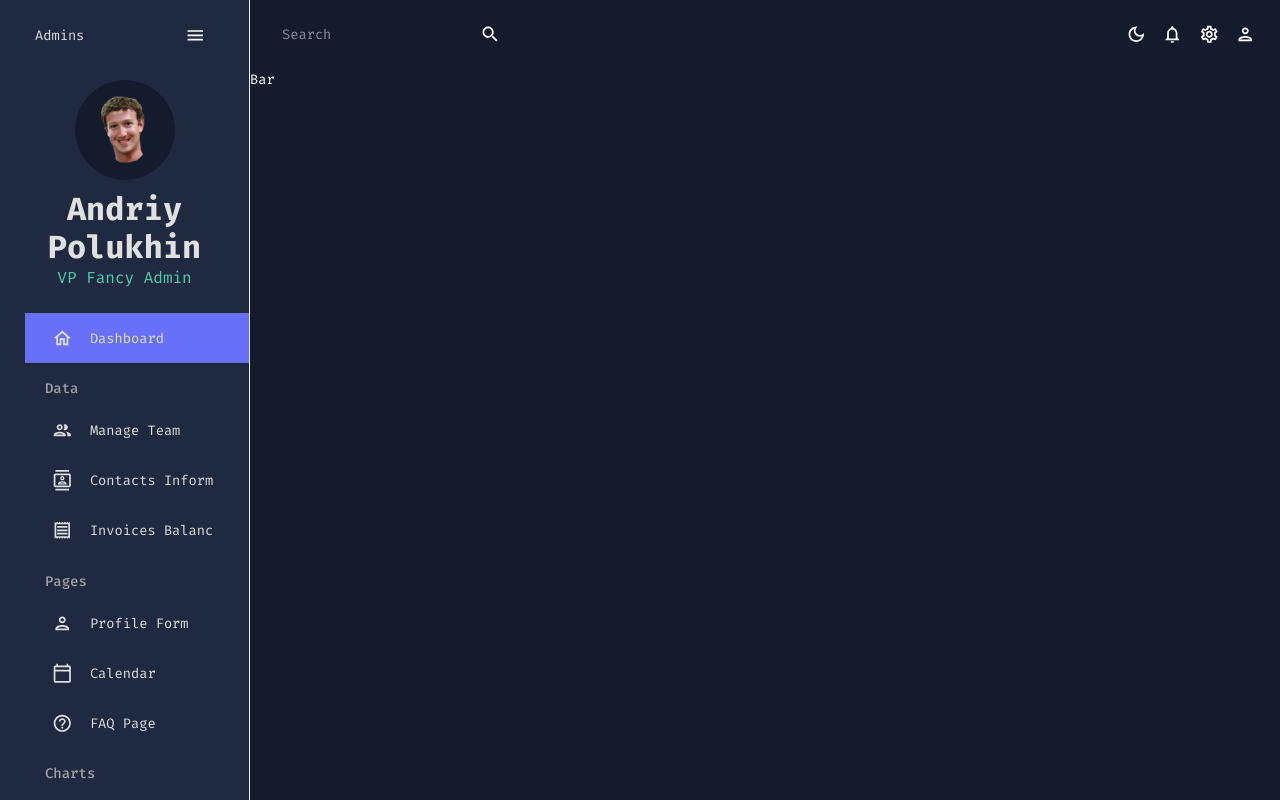
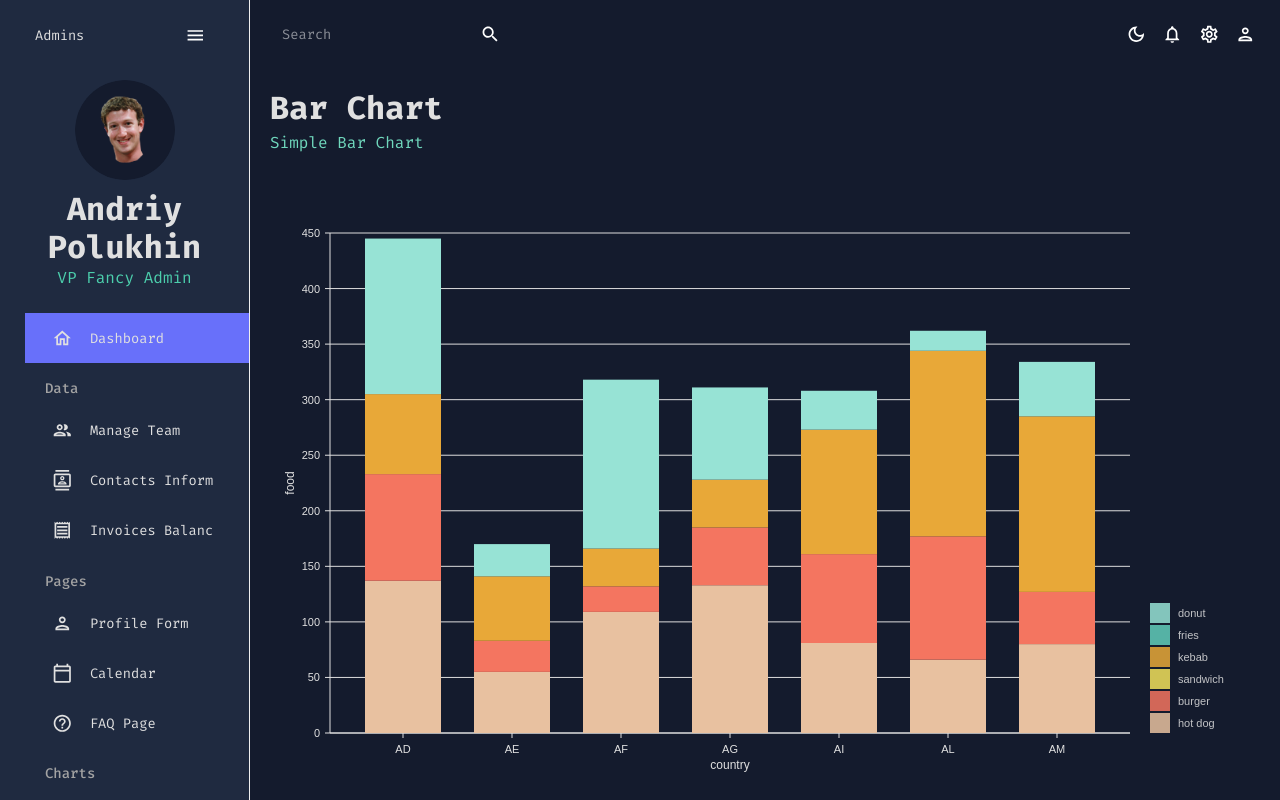
Before and after one commit to AndriyPolukhin/admin_ui, a React (Create React App) app: page /bar in a window 1280 px wide. Shown: the top 800 px of the page. Built offline with nearby package versions, Linux system fonts and the light colour scheme.

Commit message:
Added BarChart component and rendered it on Bar scene

```diff
--- /dev/null
+++ b/src/components/BarChart.jsx
@@ -0,0 +1,128 @@
+import { useTheme } from '@mui/material'
+import { ResponsiveBar } from '@nivo/bar'
+import { tokens } from '../theme'
+import { mockBarData as data } from '../data/mockData'
+
+const BarChart = ({ isDashboard = false }) => {
+	const theme = useTheme()
+	const colors = tokens(theme.palette.mode)
+
+	return (
+		<ResponsiveBar
+			data={data}
+			theme={{
+				// added
+				axis: {
+					domain: {
+						line: {
+							stroke: colors.grey[100],
+						},
+					},
+					legend: {
+						text: {
+							fill: colors.grey[100],
+						},
+					},
+					ticks: {
+						line: {
+							stroke: colors.grey[100],
+							strokeWidth: 1,
+						},
+						text: {
+							fill: colors.grey[100],
+						},
+					},
+				},
+				legends: {
+					text: { fill: colors.grey[100] },
+				},
+			}}
+			keys={['hot dog', 'burger', 'sandwich', 'kebab', 'fries', 'donut']}
+			indexBy='country'
+			margin={{ top: 50, right: 130, bottom: 50, left: 60 }}
+			padding={0.3}
+			valueScale={{ type: 'linear' }}
+			indexScale={{ type: 'band', round: true }}
+			colors={{ scheme: 'nivo' }}
+			defs={[
+				{
+					id: 'dots',
+					type: 'patternDots',
+					background: 'inherit',
+					color: '#38bcb2',
+					size: 4,
+					padding: 1,
+					stagger: true,
+				},
+				{
+					id: 'lines',
+					type: 'patternLines',
+					background: 'inherit',
+					color: '#eed312',
+					rotation: -45,
+					lineWidth: 6,
+					spacing: 10,
+				},
+			]}
+			borderColor={{
+				from: 'color',
+				modifiers: [['darker', '1.6']],
+			}}
+			axisTop={null}
+			axisRight={null}
+			axisBottom={{
+				tickSize: 5,
+				tickPadding: 5,
+				tickRotation: 0,
+				legend: isDashboard ? undefined : 'country', // changed
+				legendPosition: 'middle',
+				legendOffset: 32,
+			}}
+			axisLeft={{
+				tickSize: 5,
+				tickPadding: 5,
+				tickRotation: 0,
+				legend: isDashboard ? undefined : 'food',
+				legendPosition: 'middle',
+				legendOffset: -40,
+			}}
+			enableLabel={false}
+			labelSkipWidth={12}
+			labelSkipHeight={12}
+			labelTextColor={{
+				from: 'color',
+				modifiers: [['darker', 1.6]],
+			}}
+			legends={[
+				{
+					dataFrom: 'keys',
+					anchor: 'bottom-right',
+					direction: 'column',
+					justify: false,
+					translateX: 120,
+					translateY: 0,
+					itemsSpacing: 2,
+					itemWidth: 100,
+					itemHeight: 20,
+					itemDirection: 'left-to-right',
+					itemOpacity: 0.85,
+					symbolSize: 20,
+					effects: [
+						{
+							on: 'hover',
+							style: {
+								itemOpacity: 1,
+							},
+						},
+					],
+				},
+			]}
+			role='application'
+			barAriaLabel={function (e) {
+				return e.id + ': ' + e.formattedValue + ' in country: ' + e.indexValue
+			}}
+		/>
+	)
+}
+
+export default BarChart
--- a/src/scenes/bar/index.jsx
+++ b/src/scenes/bar/index.jsx
@@ -1,5 +1,16 @@
+import { Box } from '@mui/material'
+import Header from '../../components/Header'
+import BarChart from '../../components/BarChart'
+
 const Bar = () => {
-	return <div>Bar</div>
+	return (
+		<Box m='20px'>
+			<Header title='Bar Chart' subtitle='Simple Bar Chart' />
+			<Box height='75vh'>
+				<BarChart />
+			</Box>
+		</Box>
+	)
 }
 
 export default Bar
```
